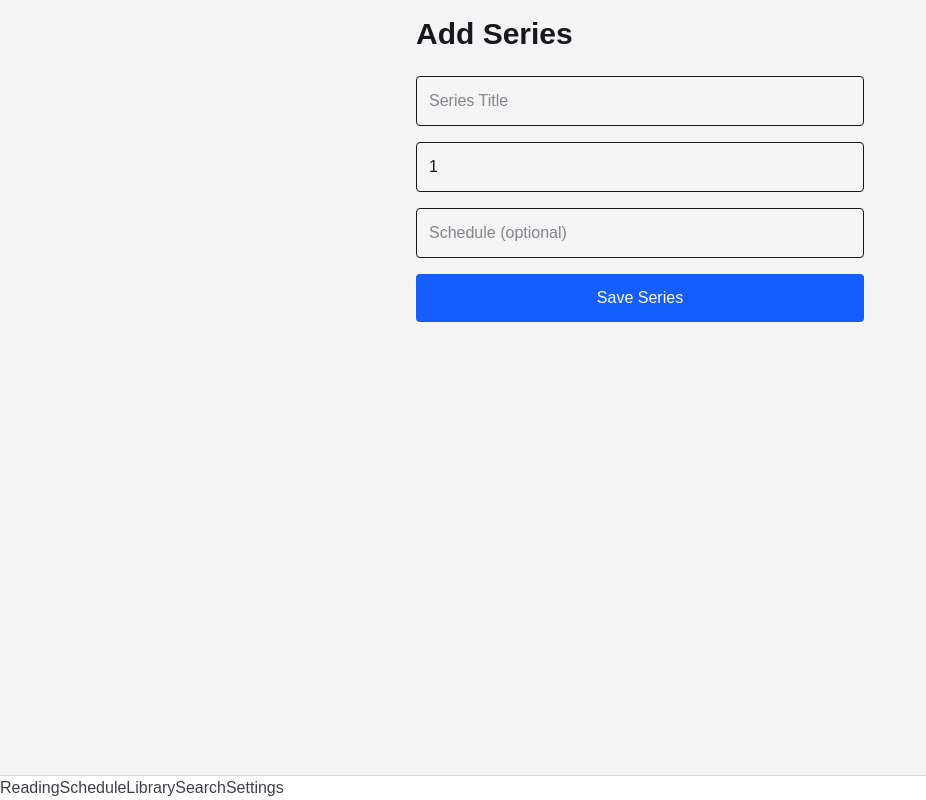
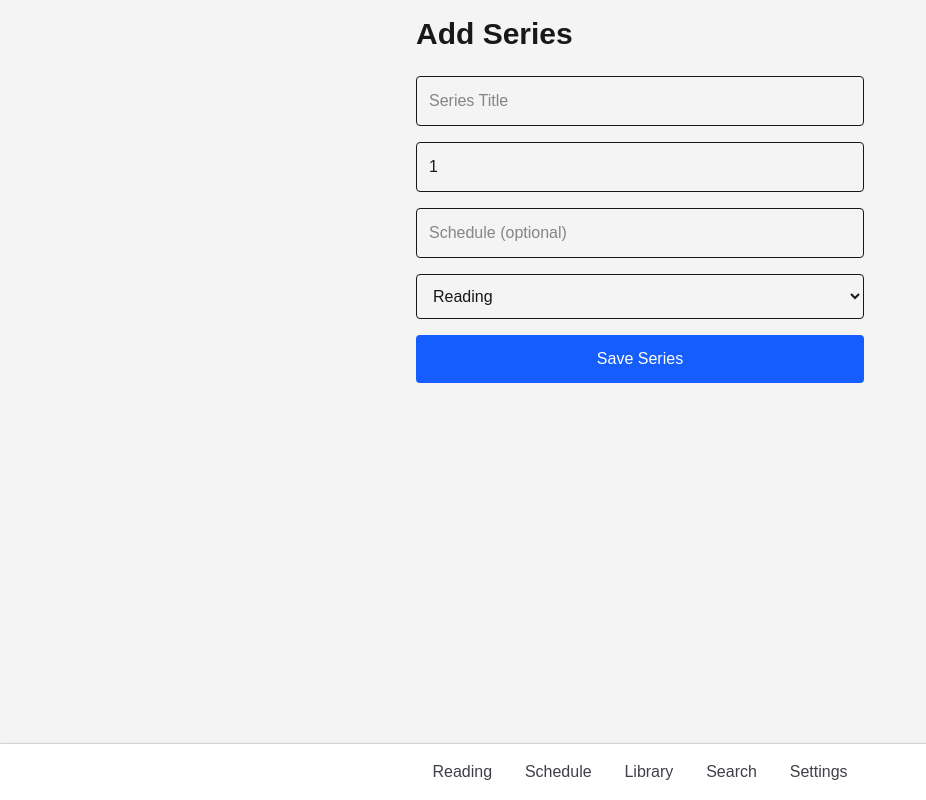
Before and after one commit to abaflab9/MangaHub, a Next.js app: page /add in a window 1280 px wide. Shown: the whole page, without its empty margins (0-926 px from the left). Built offline with nearby package versions, Linux system fonts and the light colour scheme; no server answers.

Commit message:
Add library statuses and status updates

```diff
--- a/app/add/page.tsx
+++ b/app/add/page.tsx
@@ -10,6 +10,7 @@ export default function AddSeriesPage() {
   const [title, setTitle] = useState("");
   const [chapter, setChapter] = useState(1);
   const [schedule, setSchedule] = useState("");
+  const [status, setStatus] = useState("reading");
 
   async function handleSave() {
     const {
@@ -28,6 +29,7 @@ export default function AddSeriesPage() {
         title,
         chapter,
         schedule,
+        status,
       });
 
     if (error) {
@@ -76,6 +78,18 @@ export default function AddSeriesPage() {
             className="w-full rounded border p-3"
           />
 
+          <select
+            value={status}
+            onChange={(e) => setStatus(e.target.value)}
+            className="w-full rounded border p-3"
+          >
+            <option value="reading">Reading</option>
+            <option value="completed">Completed</option>
+            <option value="on_hold">On Hold</option>
+            <option value="dropped">Dropped</option>
+            <option value="plan_to_read">Plan to Read</option>
+          </select>
+
           <button
             onClick={handleSave}
             className="w-full rounded bg-blue-600 p-3 text-white"
--- a/app/library/page.tsx
+++ b/app/library/page.tsx
@@ -1,33 +1,152 @@
+"use client";
+
+import { useEffect, useState } from "react";
+import { supabase } from "@/lib/supabase";
+
+type Series = {
+  id: string;
+  title: string;
+  chapter: number;
+  schedule: string | null;
+  status: string;
+};
+
 export default function LibraryPage() {
-  const series = [
-    "Blue Box",
-    "Dandadan",
-    "Kagurabachi",
-    "Chainsaw Man",
-  ];
+  const [series, setSeries] = useState<Series[]>([]);
+  const [loading, setLoading] = useState(true);
+
+  const [statusFilter, setStatusFilter] =
+    useState("reading");
+
+  useEffect(() => {
+    async function loadSeries() {
+      const {
+        data: { user },
+      } = await supabase.auth.getUser();
+
+      if (!user) {
+        setLoading(false);
+        return;
+      }
+
+      const { data, error } = await supabase
+        .from("user_series")
+        .select("*")
+        .eq("user_id", user.id);
+
+      if (error) {
+        console.error(error);
+        setLoading(false);
+        return;
+      }
+
+      setSeries(data ?? []);
+      setLoading(false);
+    }
+
+    loadSeries();
+  }, []);
+
+  const filteredSeries = series.filter(
+    (s) => s.status === statusFilter
+  );
 
   return (
-    <main className="p-4">
-      <h1 className="mb-6 text-3xl font-bold">
+    <main className="min-h-screen bg-zinc-200 p-4 pb-24">
+      <div className="mx-auto max-w-md">
+        <h1 className="mb-6 text-3xl font-bold text-zinc-900">
           Library
         </h1>
 
-      <div className="mb-4 flex gap-2">
-        <button>Reading</button>
-        <button>Completed</button>
-        <button>On Hold</button>
+        <div className="mb-6 flex flex-wrap gap-2">
+          <button
+            onClick={() =>
+              setStatusFilter("reading")
+            }
+            className={`rounded px-3 py-2 ${
+              statusFilter === "reading"
+                ? "bg-blue-600 text-white"
+                : "bg-white"
+            }`}
+          >
+            Reading
+          </button>
+
+          <button
+            onClick={() =>
+              setStatusFilter("completed")
+            }
+            className={`rounded px-3 py-2 ${
+              statusFilter === "completed"
+                ? "bg-blue-600 text-white"
+                : "bg-white"
+            }`}
+          >
+            Completed
+          </button>
+
+          <button
+            onClick={() =>
+              setStatusFilter("on_hold")
+            }
+            className={`rounded px-3 py-2 ${
+              statusFilter === "on_hold"
+                ? "bg-blue-600 text-white"
+                : "bg-white"
+            }`}
+          >
+            On Hold
+          </button>
+
+          <button
+            onClick={() =>
+              setStatusFilter("dropped")
+            }
+            className={`rounded px-3 py-2 ${
+              statusFilter === "dropped"
+                ? "bg-blue-600 text-white"
+                : "bg-white"
+            }`}
+          >
+            Dropped
+          </button>
+
+          <button
+            onClick={() =>
+              setStatusFilter("plan_to_read")
+            }
+            className={`rounded px-3 py-2 ${
+              statusFilter === "plan_to_read"
+                ? "bg-blue-600 text-white"
+                : "bg-white"
+            }`}
+          >
+            Plan to Read
+          </button>
         </div>
 
+        {loading ? (
+          <p>Loading...</p>
+        ) : (
           <div className="grid grid-cols-2 gap-4">
-        {series.map((title) => (
+            {filteredSeries.map((series) => (
               <div
-            key={title}
-            className="rounded bg-white p-4 shadow"
+                key={series.id}
+                className="rounded-xl bg-white p-4 shadow"
               >
                 <div className="mb-2 h-32 rounded bg-zinc-300" />
-            {title}
+
+                <h2 className="font-semibold">
+                  {series.title}
+                </h2>
+
+                <p className="text-sm text-zinc-600">
+                  Ch. {series.chapter}
+                </p>
               </div>
             ))}
+          </div>
+        )}
       </div>
     </main>
   );
--- a/app/page.tsx
+++ b/app/page.tsx
@@ -11,6 +11,7 @@ type Series = {
   title: string;
   chapter: number;
   schedule: string | null;
+  status: string;
 };
 
 export default function Home() {
@@ -65,9 +66,11 @@ export default function Home() {
                 title={series.title}
                 chapter={series.chapter}
                 schedule={series.schedule ?? ""}
+                status={series.status}
                 onIncrement={incrementChapter}
                 onDecrement={decrementChapter}
                 onUpdateChapter={updateChapter}
+                onUpdateStatus={updateStatus}
               />
             ))}
           </div>
@@ -103,7 +106,31 @@ export default function Home() {
   );
 }
 
-  async function incrementChapter(
+async function updateStatus(
+  seriesId: string,
+  status: string
+) {
+  const { error } = await supabase
+    .from("user_series")
+    .update({
+      status,
+    })
+    .eq("id", seriesId);
+
+  if (error) {
+    console.error(error);
+    return;
+  }
+
+  setReadingSeries((current) =>
+    current.filter((s) =>
+      status === "reading"
+        ? true
+        : s.id !== seriesId
+    )
+  );
+}
+async function incrementChapter(
   seriesId: string
 ) {
   const series = readingSeries.find(
--- a/components/BottomNav.tsx
+++ b/components/BottomNav.tsx
@@ -2,13 +2,42 @@ import Link from "next/link";
 
 export default function BottomNav() {
   return (
-    <nav className="fixed bottom-0 left-0 right-0 border-t border-zinc-300 bg-white">
-      <div className="font-medium text-zinc-700">
-        <Link href="/">Reading</Link>
-        <Link href="/schedule">Schedule</Link>
-        <Link href="/library">Library</Link>
-        <Link href="/search">Search</Link>
-        <Link href="/settings">Settings</Link>
+    <nav className="fixed bottom-0 left-0 right-0 border-t border-zinc-300 bg-white shadow-sm">
+      <div className="mx-auto flex max-w-md justify-around py-4">
+        <Link
+          href="/"
+          className="font-medium text-zinc-700"
+        >
+          Reading
+        </Link>
+
+        <Link
+          href="/schedule"
+          className="font-medium text-zinc-700"
+        >
+          Schedule
+        </Link>
+
+        <Link
+          href="/library"
+          className="font-medium text-zinc-700"
+        >
+          Library
+        </Link>
+
+        <Link
+          href="/search"
+          className="font-medium text-zinc-700"
+        >
+          Search
+        </Link>
+
+        <Link
+          href="/settings"
+          className="font-medium text-zinc-700"
+        >
+          Settings
+        </Link>
       </div>
     </nav>
   );
--- a/components/FloatingAddButton.tsx
+++ b/components/FloatingAddButton.tsx
@@ -8,7 +8,7 @@ export default function FloatingAddButton() {
   return (
     <button
       onClick={() => router.push("/add")}
-      className="fixed bottom-24 right-4 flex h-14 w-14 items-center justify-center rounded-full bg-blue-600 text-2xl text-white shadow-lg"
+      className="fixed bottom-28 right-4 flex h-14 w-14 items-center justify-center rounded-full bg-blue-600 text-2xl text-white shadow-lg"
     >
       +
     </button>
--- a/components/ReadingCard.tsx
+++ b/components/ReadingCard.tsx
@@ -7,11 +7,16 @@ type ReadingCardProps = {
   title: string;
   chapter: number;
   schedule: string;
+  status: string;
   onIncrement: (id: string) => void;
   onDecrement: (id: string) => void;
   onUpdateChapter: (
     id: string,
     chapter: number
+  ) => void;
+  onUpdateStatus: (
+    id: string,
+    status: string
   ) => void;
 };
 
@@ -20,10 +25,12 @@ export default function ReadingCard({
   title,
   chapter,
   schedule,
+  status,
   onIncrement,
   onDecrement,
   onUpdateChapter,
-}: ReadingCardProps) {
+  onUpdateStatus,
+}: ReadingCardProps){
 
   const [isEditing, setIsEditing] =
     useState(false);
@@ -48,6 +55,34 @@ export default function ReadingCard({
           <p className="text-sm text-zinc-500">
             {schedule}
           </p>
+
+          <select
+            value={status}
+            onChange={(e) =>
+              onUpdateStatus(id, e.target.value)
+            }
+            className="mt-2 rounded border px-2 py-1 text-sm"
+          >
+            <option value="reading">
+              Reading
+            </option>
+
+            <option value="completed">
+              Completed
+            </option>
+
+            <option value="on_hold">
+              On Hold
+            </option>
+
+            <option value="dropped">
+              Dropped
+            </option>
+
+            <option value="plan_to_read">
+              Plan to Read
+            </option>
+          </select>
 
           <div className="mt-3 flex items-center gap-3">
             <button
```
Lines whose indentation alone changed are shown as unchanged.
